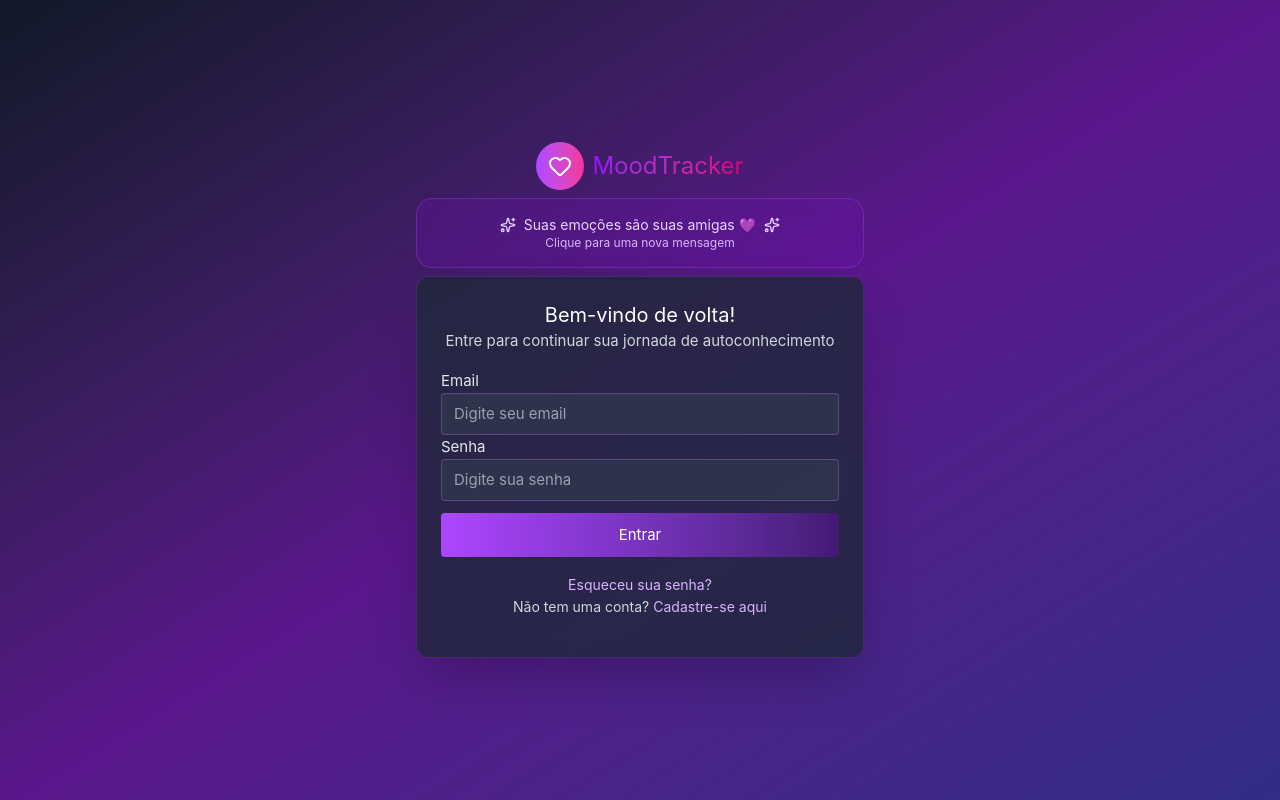
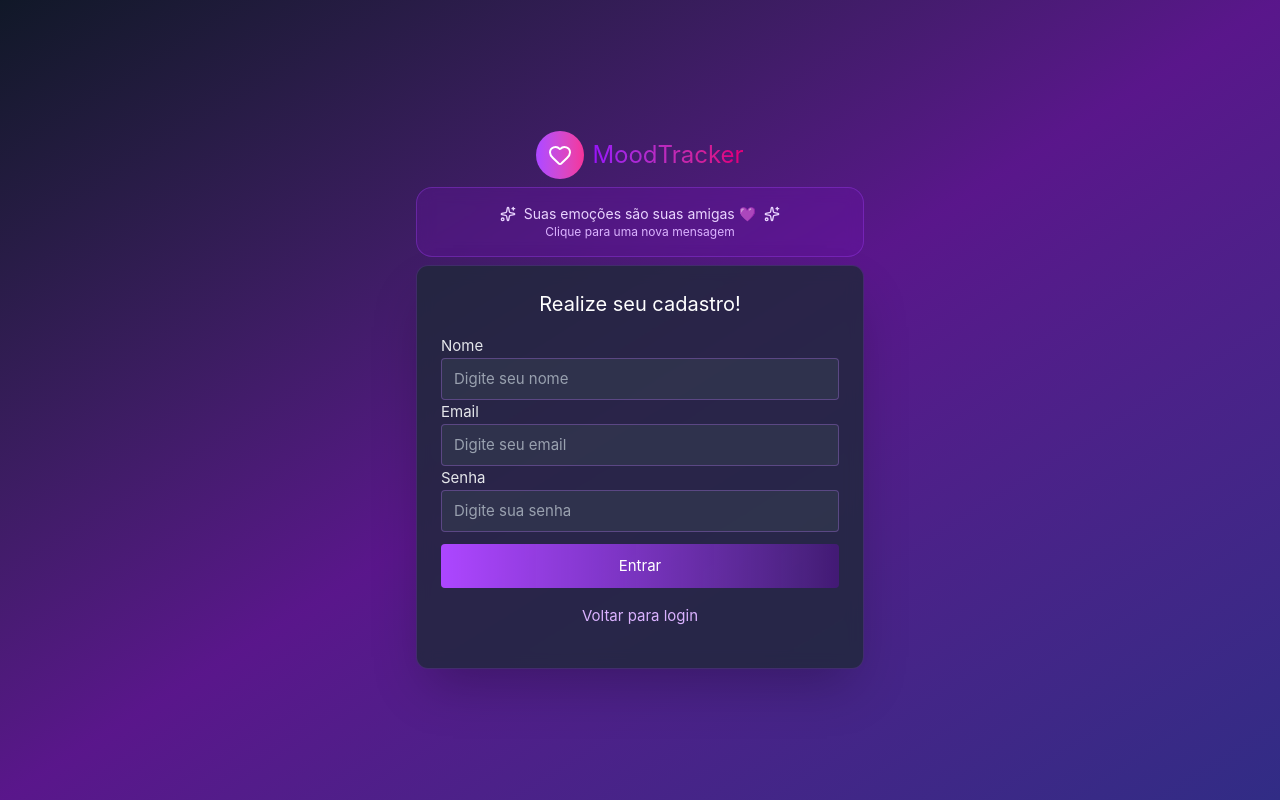
Before and after one commit to alisonfrd/humor_diario_py_ufms, a Vue app in the folder diario-humor/frontend/: page /login in a window 1280 px wide. Both pictures are taken after a click on the button "Cadastre-se aqui". Built offline with nearby package versions, Linux system fonts and the light colour scheme.

Commit message:
Feat: implementando login e criação de conta

```diff
--- a/diario-humor/frontend/src/pages/Login.vue
+++ b/diario-humor/frontend/src/pages/Login.vue
@@ -26,16 +26,29 @@
         </div>
       </div>
 
-      <!-- Card de Login -->
+      <!-- Cards -->
       <div class="border border-purple-500/20 shadow-2xl bg-gray-800/80 backdrop-blur-sm rounded-xl overflow-hidden">
+
         <div class="text-center pb-4 pt-6 px-6">
-          <h2 class="text-xl text-white font-semibold">Bem-vindo de volta!</h2>
-          <p class="text-gray-300">Entre para continuar sua jornada de autoconhecimento</p>
+          <h2 class="text-xl text-white font-semibold">{{ step === 1 ? 'Bem-vindo de volta!' : 'Realize seu cadastro!' }}</h2>
+          <p class="text-gray-300" v-if="step === 1">Entre para continuar sua jornada de autoconhecimento</p>
         </div>
 
         <div class="px-6 pb-6">
           <form @submit.prevent="handleSubmit" class="space-y-4">
-            <div class="space-y-2">
+             <div v-if="step === 2" class="space-y-2">
+              <label for="name" class="text-gray-200 font-medium">Nome</label>
+              <input
+                id="name"
+                v-model="name"
+                type="name"
+                placeholder="Digite seu nome"
+                class="w-full bg-gray-700/50 border border-purple-400/30 focus:border-purple-400 focus:ring-purple-400 text-white placeholder:text-gray-400 rounded px-3 py-2"
+                :required="step === 2"
+              />
+            </div>
+
+            <div class="space-y-2 mb-2">
               <label for="email" class="text-gray-200 font-medium">Email</label>
               <input
                 id="email"
@@ -77,15 +90,18 @@
           </form>
 
           <div class="mt-6 text-center space-y-3" style="margin: 16px 0 16px 0">
-            <button class="text-sm text-purple-300 hover:text-purple-200 transition-colors">
+            <!-- <button class="text-sm text-purple-300 hover:text-purple-200 transition-colors">
               Esqueceu sua senha?
-            </button>
-            <div class="text-sm text-gray-300">
+            </button> -->
+            <div v-if="step === 1" class="text-sm text-gray-300">
               Não tem uma conta?
-              <button class="text-purple-300 hover:text-purple-200 font-medium transition-colors">
+              <button @click="step = 2" class="cursor-pointer text-purple-300 hover:text-purple-200 font-medium transition-colors">
                 Cadastre-se aqui
               </button>
             </div>
+            <button v-else @click="step = 1" class="cursor-pointer text-purple-300 hover:text-purple-200 font-medium transition-colors">
+              Voltar para login
+            </button>
           </div>
         </div>
       </div>
@@ -110,7 +126,9 @@ const router = useRouter()
 
 const email = ref("")
 const password = ref("")
+const name = ref("")
 const isLoading = ref(false)
+const step = ref(1);
 
 const motivationalMessages = [
   "Suas emoções são suas amigas 💜",
@@ -130,9 +148,11 @@ const changeMessage = () => {
 const handleSubmit = async () => {
   isLoading.value = true
   await new Promise(resolve => setTimeout(resolve, 1500))
+  const endpoint = step.value === 1 ? '/auth/login' : '/auth/register'
 
   try {
-    const response = await api.post('/auth/login', {
+    const response = await api.post(endpoint, {
+      name: name.value,
       email: email.value,
       password: password.value
     })
@@ -144,6 +164,7 @@ const handleSubmit = async () => {
     }
   } catch (err) {
     console.error(err)
+    isLoading.value = false
   }
   // lógica real de autenticação entraria aqui
 }
```
